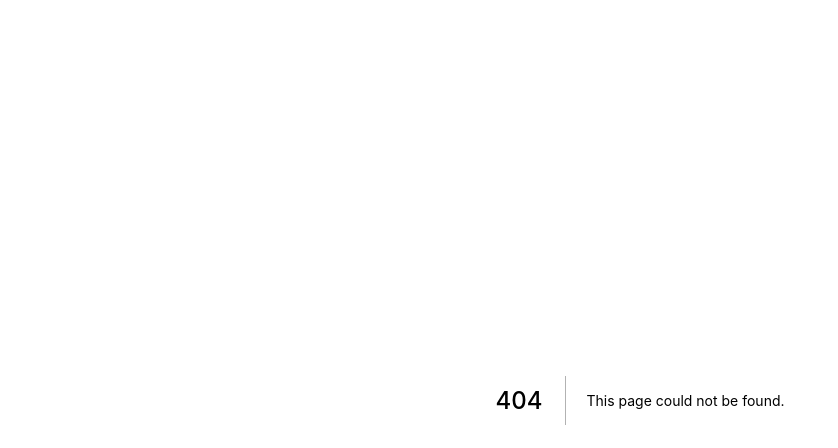
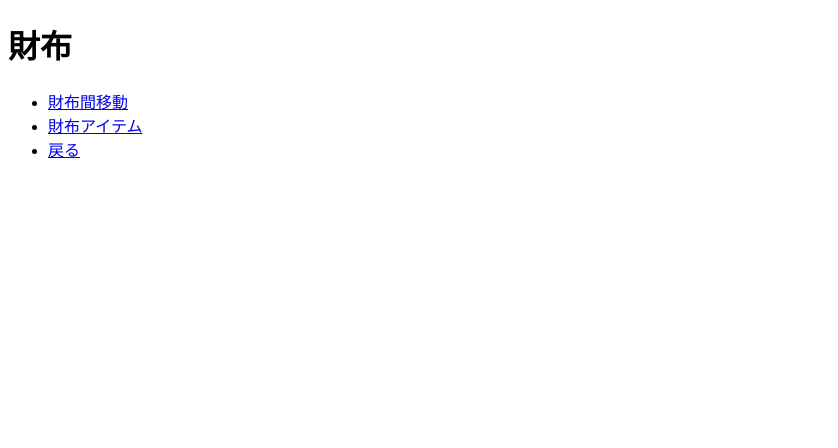
Before and after one commit to JojiKoike/saifu, a Next.js app in the folder frontend/saifu-web-app/: page /saifu in a window 1280 px wide. Before the commit this address had no page. Shown: the top 448 px of the page, without its empty margins (0-838 px from the left). Built offline with nearby package versions, Linux system fonts and the light colour scheme.

Commit message:
:+1: Screen Transition (Saifu)

```diff
--- /dev/null
+++ b/frontend/saifu-web-app/pages/saifu/index.tsx
@@ -0,0 +1,28 @@
+import Link from 'next/link';
+
+const Saifu = (): React.ReactNode => {
+  return (
+    <div>
+      <h1>財布</h1>
+      <ul>
+        <li>
+          <Link href="/saifu/transaction">
+            <a>財布間移動</a>
+          </Link>
+        </li>
+        <li>
+          <Link href="/saifu/item">
+            <a>財布アイテム</a>
+          </Link>
+        </li>
+        <li>
+          <Link href="/home">
+            <a>戻る</a>
+          </Link>
+        </li>
+      </ul>
+    </div>
+  );
+};
+
+export default Saifu;
```
Also changed, not shown: frontend/saifu-web-app/pages/saifu/item.tsx (added, +14 -0 lines), frontend/saifu-web-app/pages/saifu/transaction.tsx (added, +14 -0 lines).
